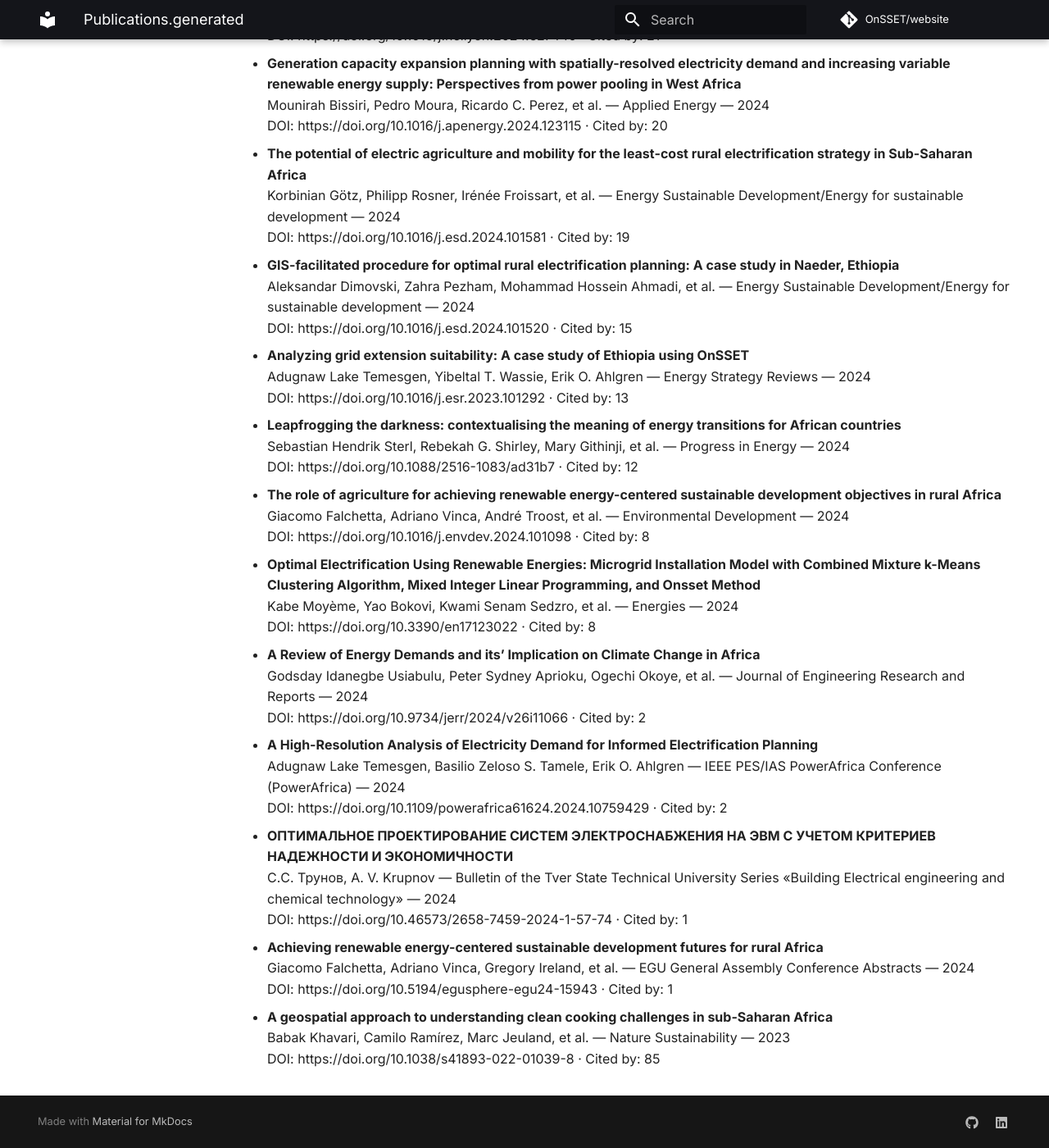
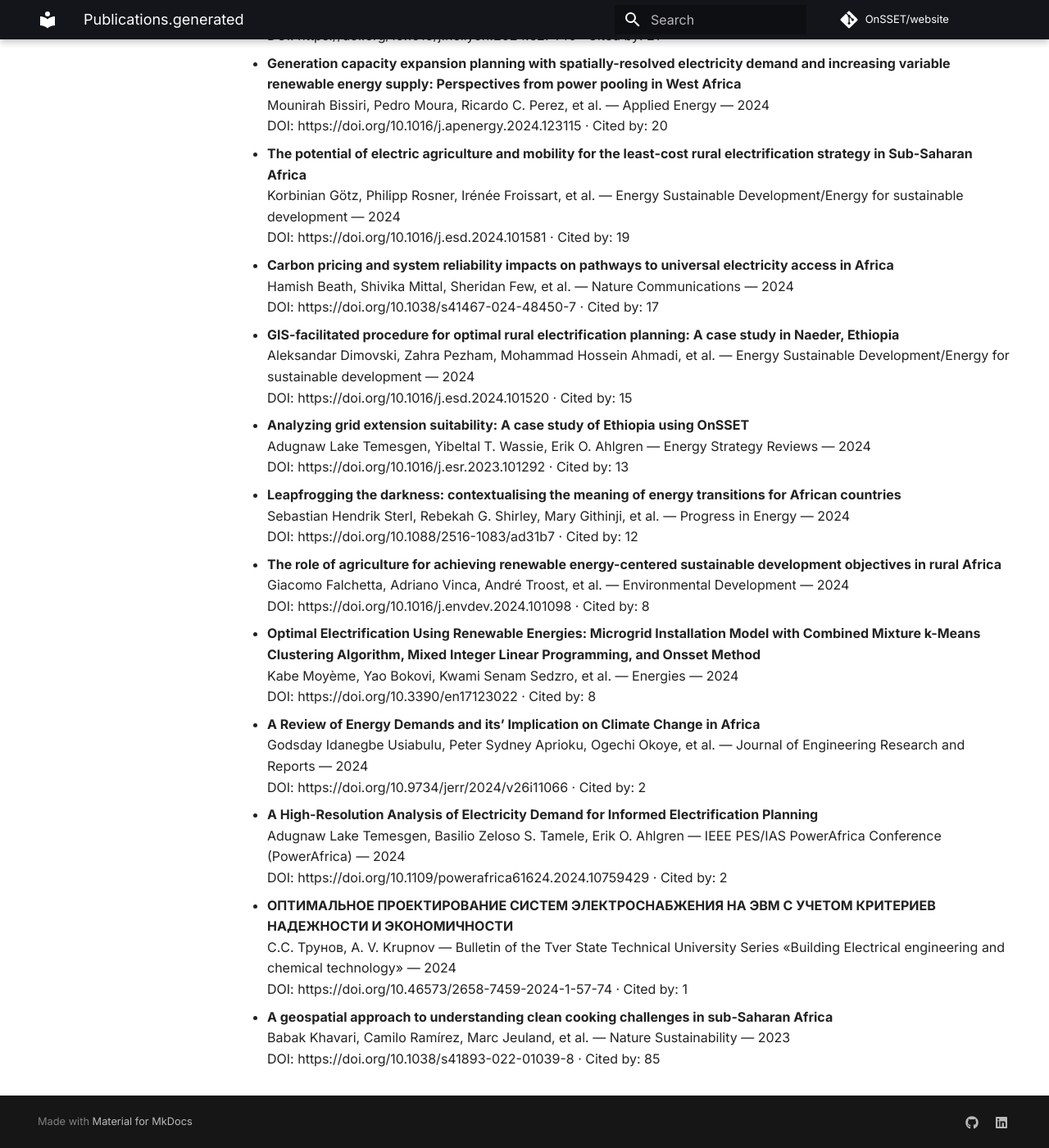
Before and after one commit to OnSSET/website, an MkDocs documentation site: the page built from docs/publications.generated.md, in a window 1280 px wide and 1400 px high, scrolled down 11124 px. Shown: the whole window at 82% size. Built offline with MkDocs 1.6.1 and Material for MkDocs 9.7.7, drawn with Linux system fonts in a browser that asks for light colours; comment, search, counter and statistics services are not loaded; some of the changed text lies outside the part shown.

Commit message:
Auto-update publications

```diff
--- a/docs/publications.generated.md
+++ b/docs/publications.generated.md
@@ -104,11 +104,11 @@ No results found.
 
 - **MALAWI'S GEOSPATIAL MODELLING FOR ELECTRIFICATION PLANNING USING ONSSET**
   Peter Mbisah — Zenodo (CERN European Organization for Nuclear Research) — 2026
-  DOI: https://doi.org/10.5281/zenodo.21496003 · Cited by: 0
+  DOI: https://doi.org/10.5281/zenodo.21509579 · Cited by: 0
 
 - **MALAWI'S GEOSPATIAL MODELLING FOR ELECTRIFICATION PLANNING USING ONSSET**
   Peter Mbisah — Zenodo (CERN European Organization for Nuclear Research) — 2026
-  DOI: https://doi.org/10.5281/zenodo.21509579 · Cited by: 0
+  DOI: https://doi.org/10.5281/zenodo.21496003 · Cited by: 0
 
 - **Linkage_scripts_OnSSET**
   Luis Olmos, Michele Vittorio, Giulia Vaglietti — Zenodo (CERN European Organization for Nuclear Research) — 2026
@@ -458,6 +458,10 @@ No results found.
   Korbinian Götz, Philipp Rosner, Irénée Froissart, et al. — Energy Sustainable Development/Energy for sustainable development — 2024
   DOI: https://doi.org/10.1016/j.esd.2024.101581 · Cited by: 19
 
+- **Carbon pricing and system reliability impacts on pathways to universal electricity access in Africa**
+  Hamish Beath, Shivika Mittal, Sheridan Few, et al. — Nature Communications — 2024
+  DOI: https://doi.org/10.1038/s41467-024-48450-7 · Cited by: 17
+
 - **GIS-facilitated procedure for optimal rural electrification planning: A case study in Naeder, Ethiopia**
   Aleksandar Dimovski, Zahra Pezham, Mohammad Hossein Ahmadi, et al. — Energy Sustainable Development/Energy for sustainable development — 2024
   DOI: https://doi.org/10.1016/j.esd.2024.101520 · Cited by: 15
@@ -490,10 +494,6 @@ No results found.
   С.С. Трунов, A. V. Krupnov — Bulletin of the Tver State Technical University Series «Building Electrical engineering and chemical technology» — 2024
   DOI: https://doi.org/10.46573/2658-7459-2024-1-57-74 · Cited by: 1
 
-- **Achieving renewable energy-centered sustainable development futures for rural Africa**
-  Giacomo Falchetta, Adriano Vinca, Gregory Ireland, et al. — EGU General Assembly Conference Abstracts — 2024
-  DOI: https://doi.org/10.5194/egusphere-egu24-15943 · Cited by: 1
-
 - **A geospatial approach to understanding clean cooking challenges in sub-Saharan Africa**
   Babak Khavari, Camilo Ramírez, Marc Jeuland, et al. — Nature Sustainability — 2023
   DOI: https://doi.org/10.1038/s41893-022-01039-8 · Cited by: 85
```
